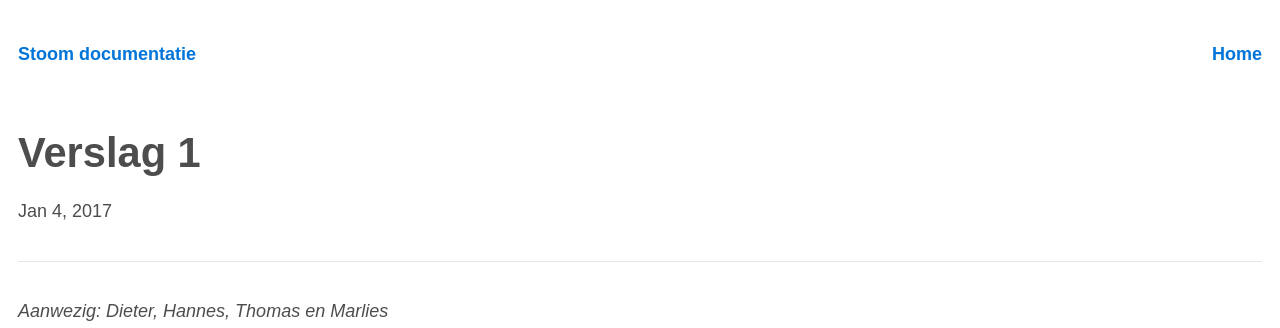
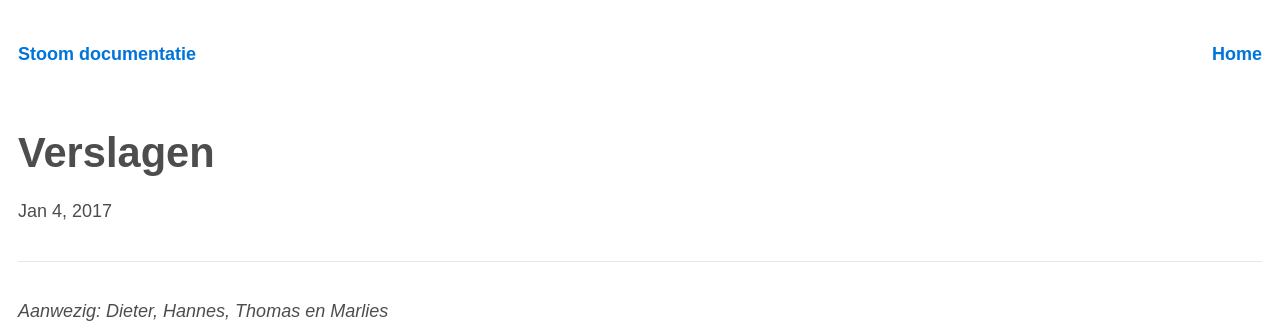
Before and after one commit to nerdlab-be/stoom-documentatie, a Jekyll site: the page built from _posts/2017-01-04-verslag-1.markdown, in a window 1280 px wide and 900 px high. Shown: the top 328 px of the window. Built offline with Jekyll 4.4.1, drawn with Linux system fonts in a browser that asks for light colours; nearby versions of some CDN libraries.

Commit message:
Updated Verslag 1

```diff
--- a/_posts/2017-01-04-verslag-1.markdown
+++ b/_posts/2017-01-04-verslag-1.markdown
@@ -1,5 +1,5 @@
 ---
-title: Verslag 1
+title: Verslagen
 date: 2017-01-04 00:00:00 Z
 summary: Kickoff meeting
 layout: post
```
